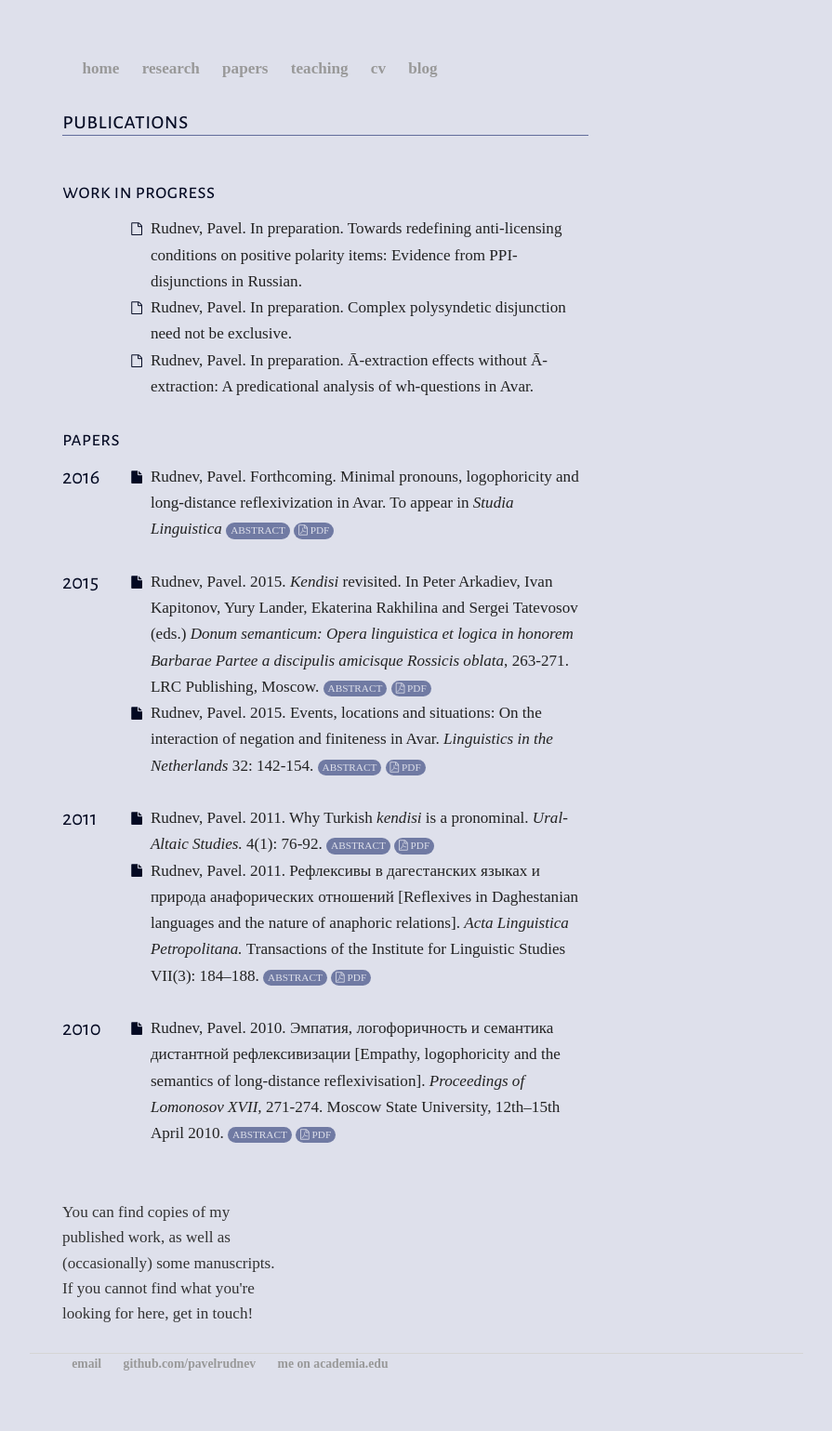
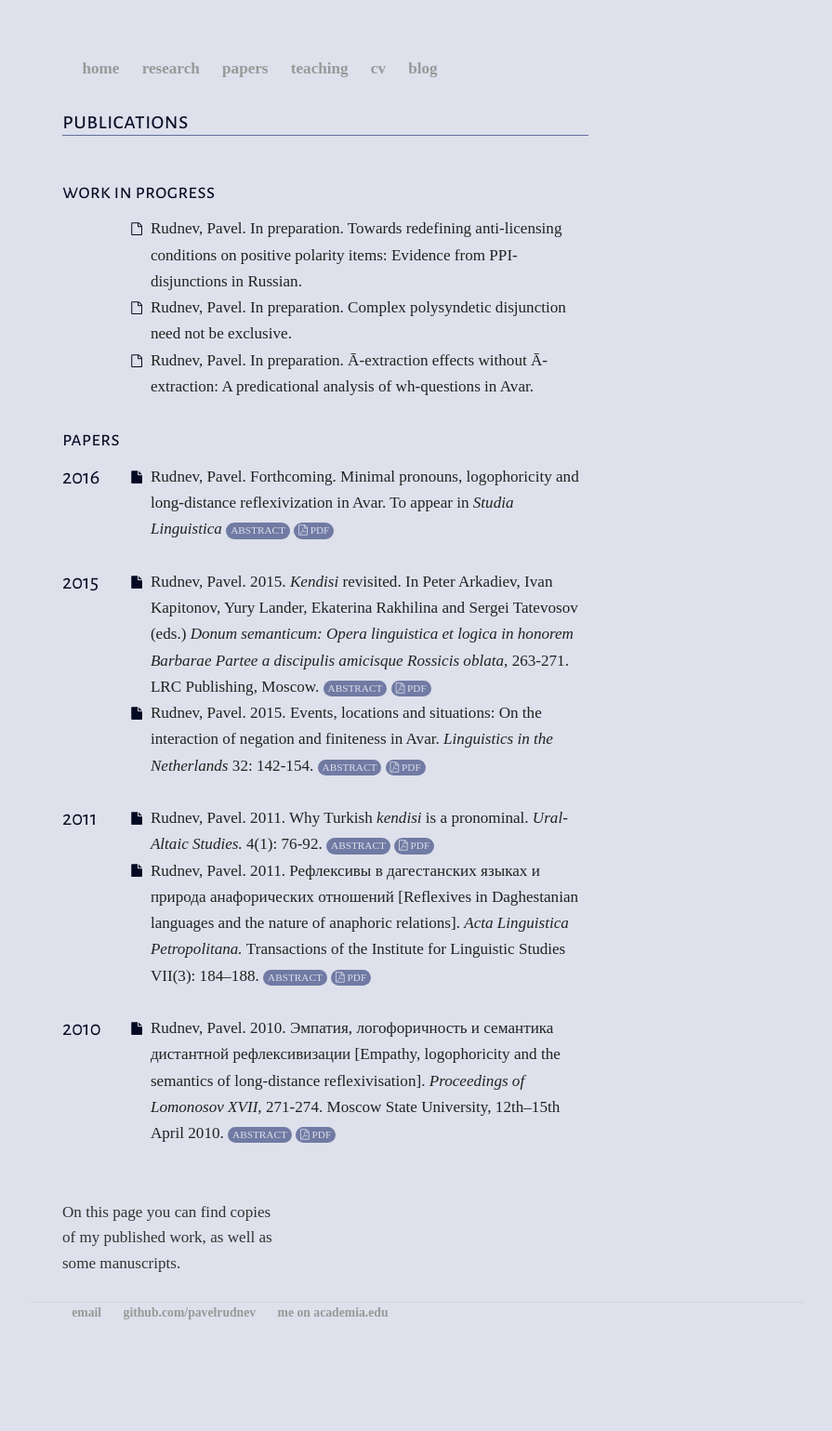
Before and after one commit to mishaknyazev/pavelrudnev.github.io, a Jekyll site: the page built from papers/index.html, in a window 1280 px wide. Shown: the whole page at 93% size, without its empty margins (192-1087 px from the left). Built offline with Jekyll 4.4.1, drawn with Linux system fonts in a browser that asks for light colours; nearby versions of some CDN libraries; some web fonts are replaced; after the commit the page ends 1484 px from its top, so only the background shows below that.

Commit message:
Update papers

```diff
--- a/papers/index.html
+++ b/papers/index.html
@@ -124,5 +124,5 @@ title: "Papers | Pavel Rudnev"
 </div>
 </div>
 <div class="unit-30">
-    <p>You can find copies of my published work, as well as (occasionally) some manuscripts. If you cannot find what you're looking for here, get in touch!</p>
+    <p>On this page you can find copies of my published work, as well as some manuscripts.</p>
 </div>
```
